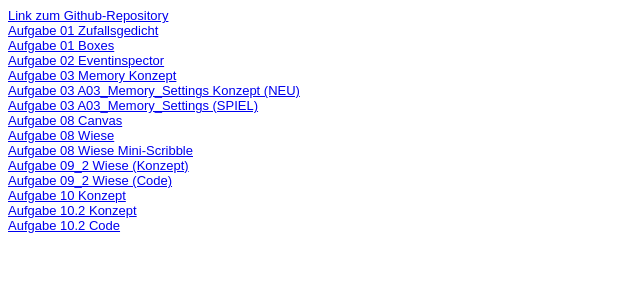
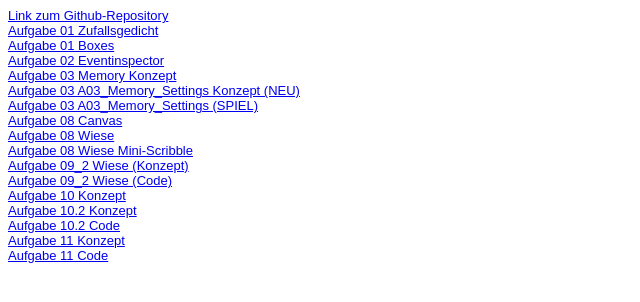
Before and after one commit to TimNees/EIA2-WS2021, a plain HTML site: page Steckbrief/steckbrief.htm in a window 1280 px wide. Shown: the whole page, without its empty margins (0-640 px from the left). Drawn offline with Linux system fonts and the light colour scheme.

Commit message:
steckbrief

```diff
--- a/Steckbrief/steckbrief.htm
+++ b/Steckbrief/steckbrief.htm
@@ -27,5 +27,7 @@
 	<a href="https://timnees.github.io/EIA2-WS2021/L10_2_Konzept/Konzept.pdf" target="_blank">Aufgabe 10 Konzept </a> <br>
 	<a href="https://timnees.github.io/EIA2-WS2021/L10_Polymorphie/Konzept10.pdf" target="_blank">Aufgabe 10.2 Konzept </a> <br>
 	<a href="https://timnees.github.io/EIA2-WS2021/L10_Polymorphie/BlumenwieseClasses.html" target="_blank">Aufgabe 10.2 Code </a> <br>
+	<a href="https://timnees.github.io/EIA2-WS2021/L11_Advanced/L11Konzept.pdf" target="_blank">Aufgabe 11 Konzept </a> <br>
+	<a href="https://timnees.github.io/EIA2-WS2021/L11_Advanced/BlumenwieseClasses.html" target="_blank">Aufgabe 11 Code </a> <br>
 </body>
 </html>
```
